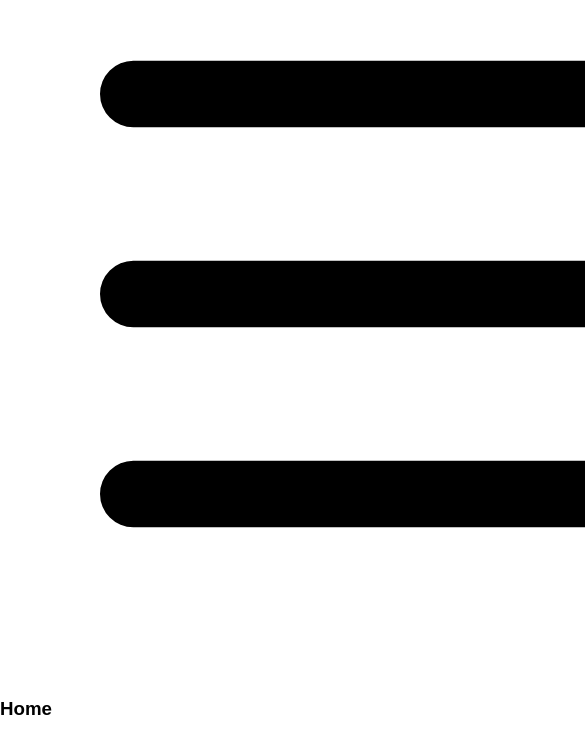
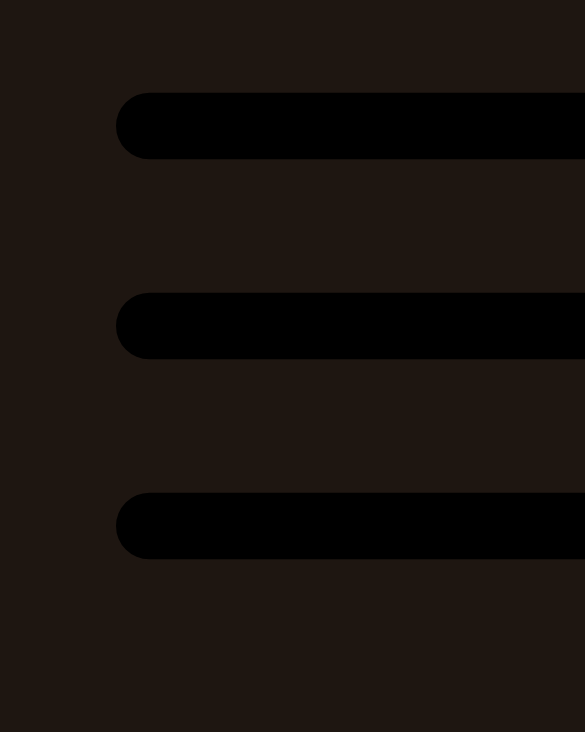
Before and after one commit to nd31pr0/Admin_Dashboard, a React (Vite) app: page / in a window 390 px wide. Shown: the part 106-838 px from the top of the page, 585 px wide, since content can reach past the window. Built offline with nearby package versions, Linux system fonts and the light colour scheme; a web font is replaced by a local one.

Commit message:
add basic style to content section

```diff
--- a/src/layout/Content/Content.css
+++ b/src/layout/Content/Content.css
@@ -0,0 +1,19 @@
+.main-content{
+    background-color: var(--clr-secondary);
+    flex: 1;
+    padding: 32px;
+}
+
+@media screen and (max-width: 1400px){
+    .main-content{
+        padding-left: 20px;
+        padding-right: 20px;
+    }
+}
+
+@media screen and (max-width: 1200px){
+    .main-content{
+        padding-left: 16px;
+        padding-right: 16px;
+    }
+}
```
